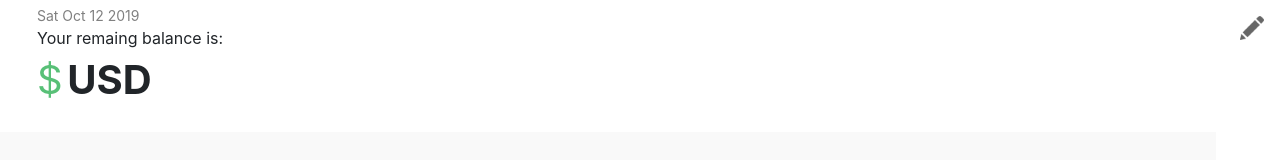
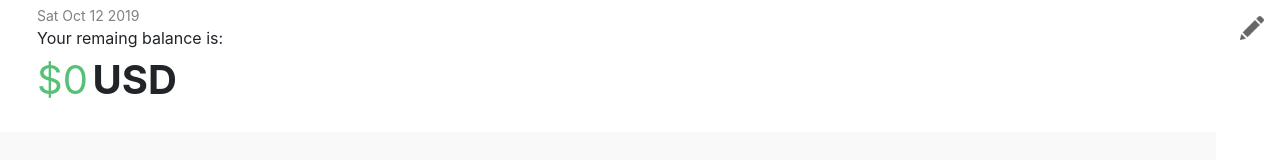
Before and after one commit to joncady/dubhacks19-frontend, a React (Create React App) app: page /meal in a window 1280 px wide. Shown: the top 160 px of the page. Built offline with nearby package versions, Linux system fonts and the light colour scheme; no server answers.

Commit message:
budget changes

```diff
--- a/src/components/MealHeader/MealHeader.jsx
+++ b/src/components/MealHeader/MealHeader.jsx
@@ -3,7 +3,7 @@ import { StyledHeader, StyledImage, StyledContent, StyledName, StyledLeft } from
 import { Link } from 'react-router-dom';
 
 const MealHeader = (props) => {
-    const { location, budget, firstName, lastName, profilePic } = props;
+    let { location, firstName, lastName, profilePic, remainingBudget } = props;
     return (
         <StyledHeader>
             <StyledLeft>
@@ -15,7 +15,7 @@ const MealHeader = (props) => {
                     <div style={{ fontSize: '14px', color: 'gray' }}>{(new Date()).toDateString()}</div>
                     <div>Your remaing balance is:</div>
                     <div>
-                        <span style={{ color: '#58C077', fontSize: '40px' }}>${budget}</span> <span style={{ fontSize: '40px', fontWeight: 'bold' }}>USD</span>
+                        <span style={{ color: '#58C077', fontSize: '40px' }}>${remainingBudget}</span> <span style={{ fontSize: '40px', fontWeight: 'bold' }}>USD</span>
                     </div>
                     <div style={{ color: 'gray' }}>
                         {location}
--- a/src/screens/Meal/Meal.jsx
+++ b/src/screens/Meal/Meal.jsx
@@ -10,10 +10,10 @@ export default class Meal extends React.Component {
     }
 
     render() {
-        let { meals, user, setBudget} = this.props;
+        let { meals, user, setBudget, budget } = this.props;
         return (
             <div>
-                <MealHeader {...user} />
+                <MealHeader {...user} remainingBudget={budget} />
                 <StyledMealContainer>
                     {meals ?
                         <div>
```
